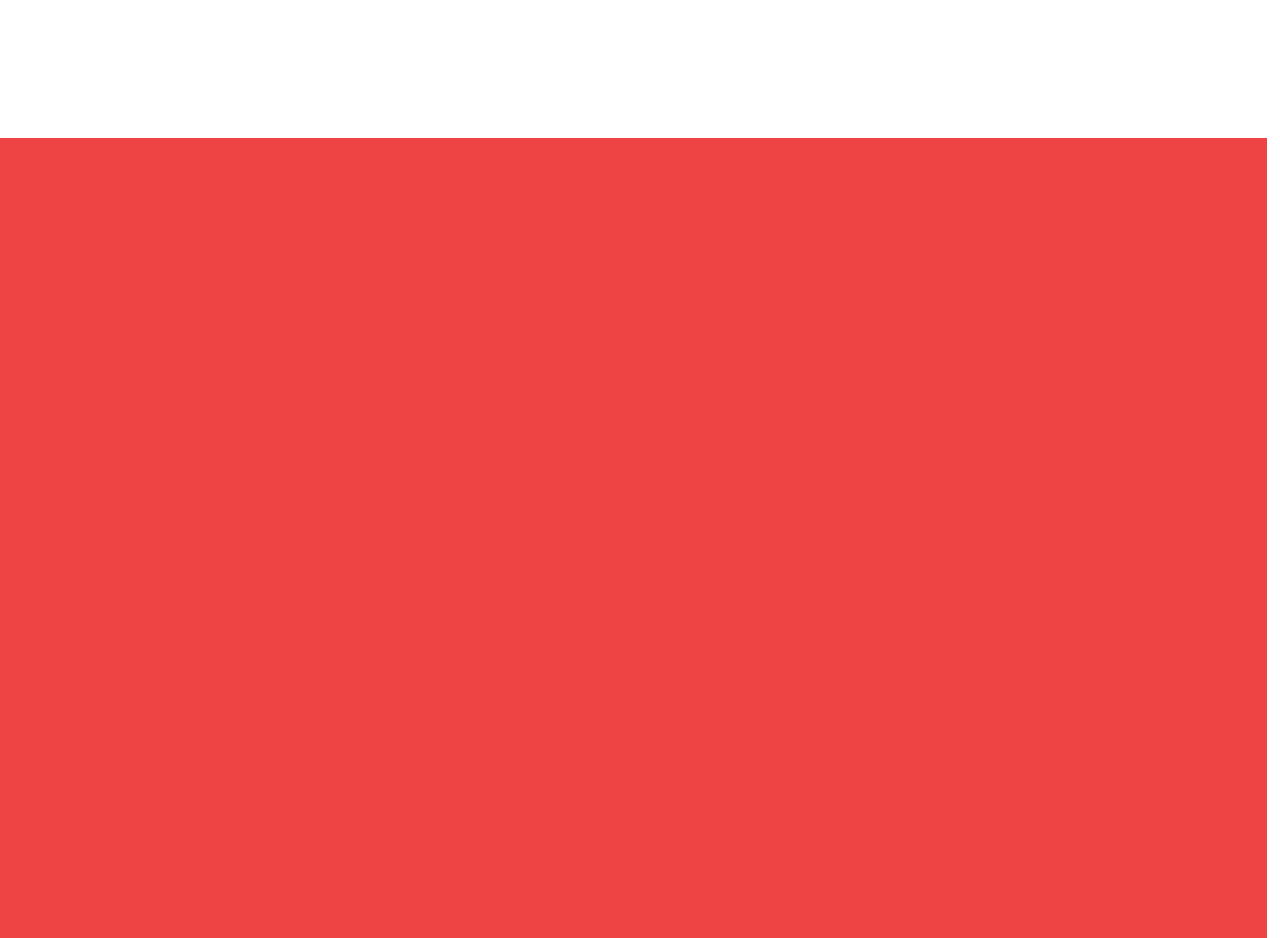
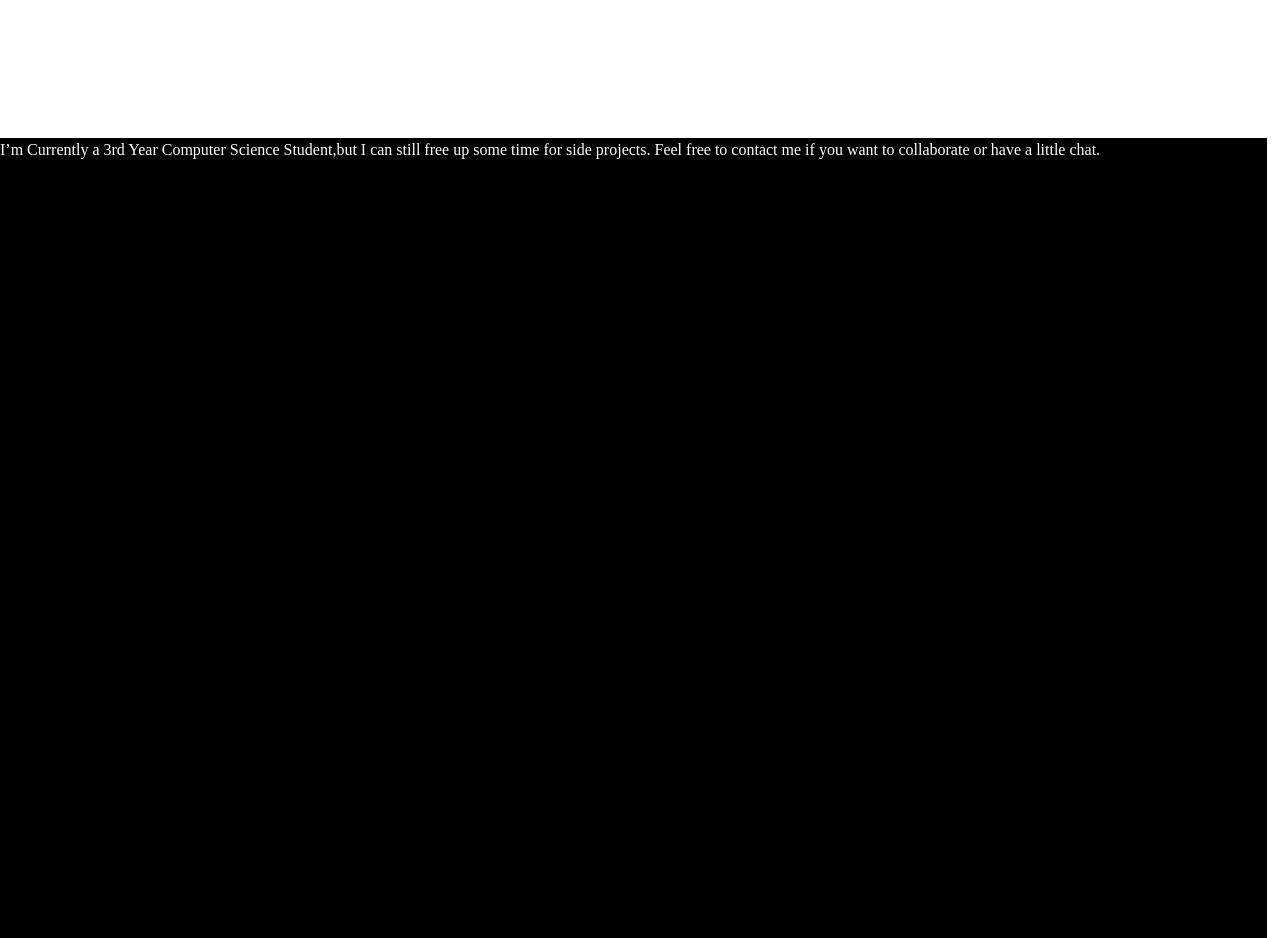
Before and after one commit to Raunak-1404/my-Portfolio, a Next.js app: page / in a window 1280 px wide. Shown: the part 3840-4778 px from the top of the page. Built offline with nearby package versions, Linux system fonts and the light colour scheme.

Commit message:
Added Contact us Page

```diff
--- a/app/page.tsx
+++ b/app/page.tsx
@@ -1,5 +1,6 @@
 'use client';
 import AboutPage from "@/components/AboutPage";
+import ContactUSPage from "@/components/ContactUsPage";
 import Frontpage from "@/components/Frontpage";
 import ProjectPage from "@/components/ProjectPage";
 
@@ -23,7 +24,7 @@ export default function Home() {
       <AboutPage/>
       <ProjectPage />
 
-      <div className="w-[99vw] h-screen bg-red-500"></div>
+      <ContactUSPage />
     </>
   );
 }
--- /dev/null
+++ b/components/ContactUsPage.tsx
@@ -0,0 +1,9 @@
+export default function ContactUSPage() {
+  return (
+    <div className="w-[99vw] h-screen bg-black text-white">
+      <div className="abt-me text-[] ">
+        I’m Currently a 3rd Year Computer Science Student,but I can still free up some time for side projects. Feel free to contact me if you want to collaborate or have a little chat.
+      </div>
+    </div>
+  );
+}
```
